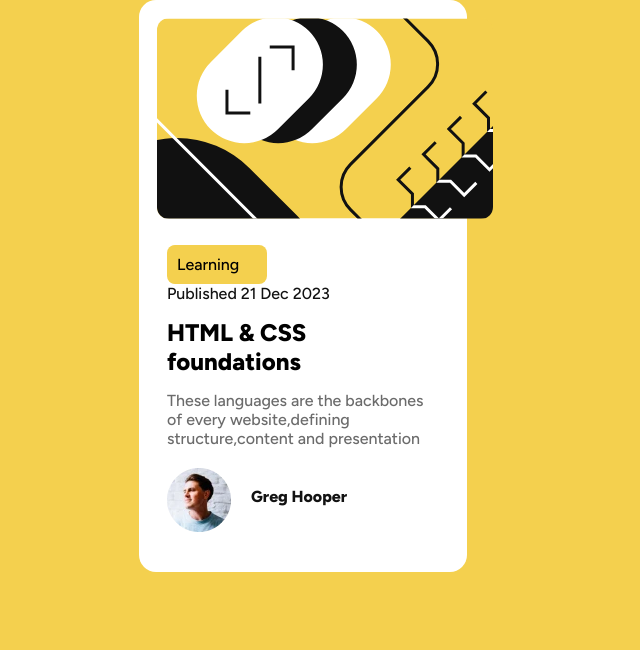
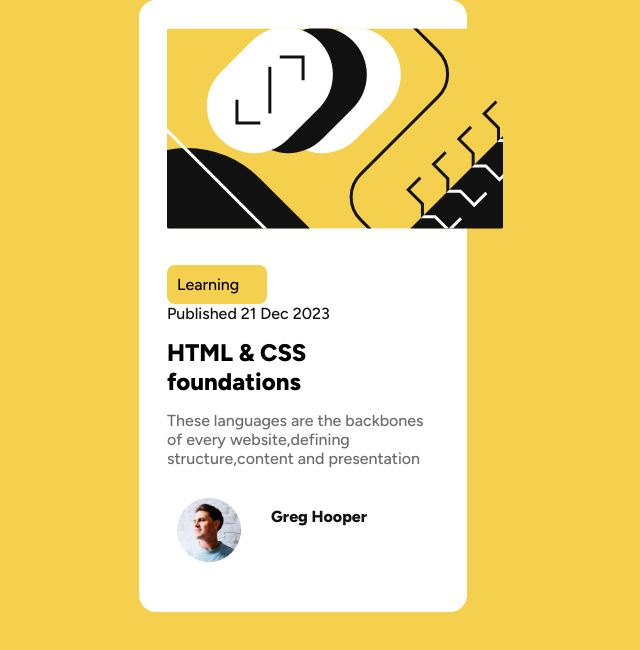
Before and after one commit to BrandonTholanah/blogpost, a plain HTML site: page index.html in a window 1280 px wide. Shown: the whole page, without its empty margins (337-977 px from the left). Drawn offline with Linux system fonts and the light colour scheme.

Commit message:
Update styles.css

```diff
--- a/styles.css
+++ b/styles.css
@@ -21,8 +21,13 @@
     text-align: left;
     margin: 0 1em;
     }
+
     .card img{border-radius: 12px;
-    max-width: 50vh;}
+    max-width: 50vh;
+    object-fit: contain;
+    border-radius: 12px;
+    padding: 10px;
+}
 
     .learningbutton{
         background-color: hsl(47, 88%, 63%);
```
